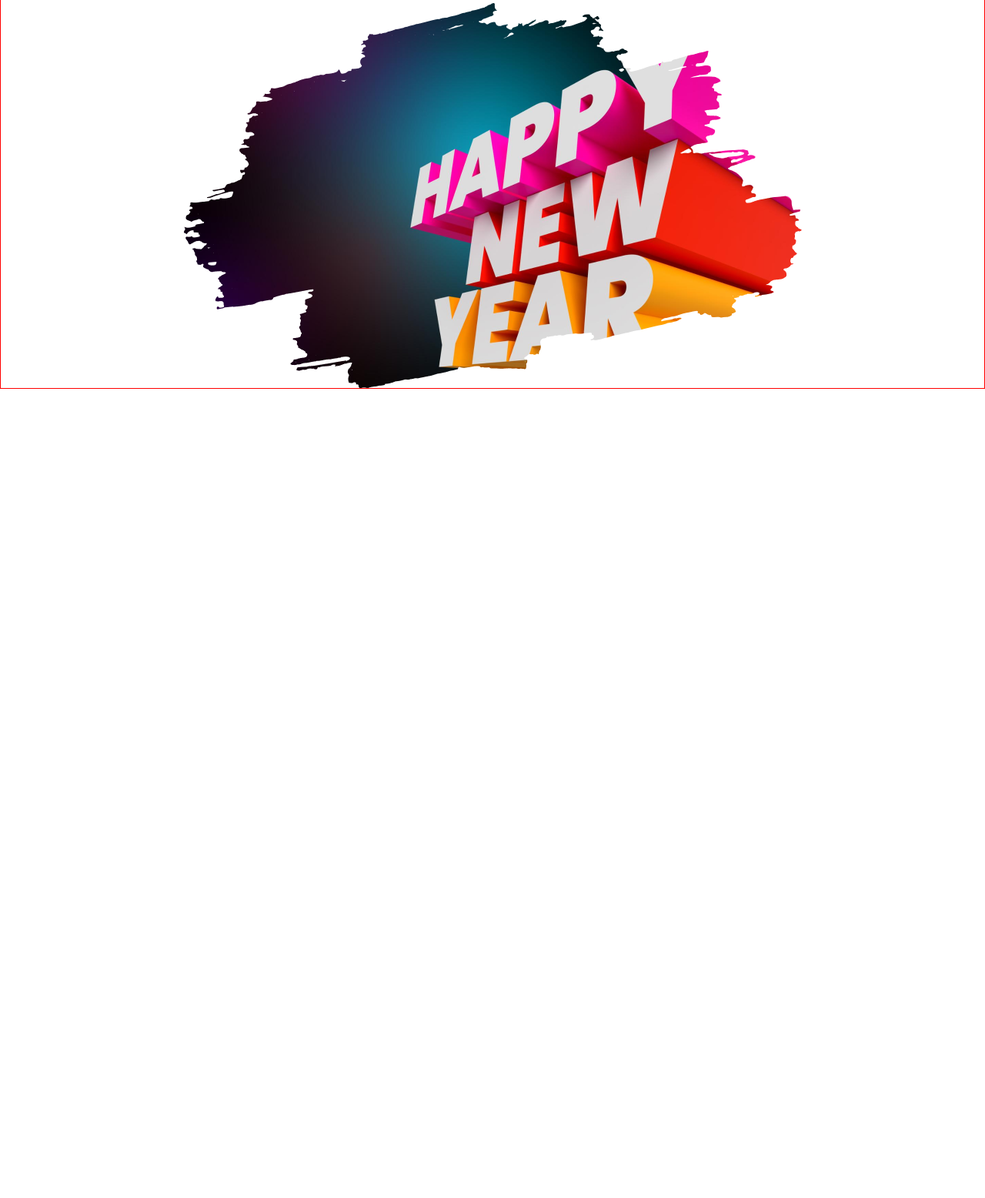
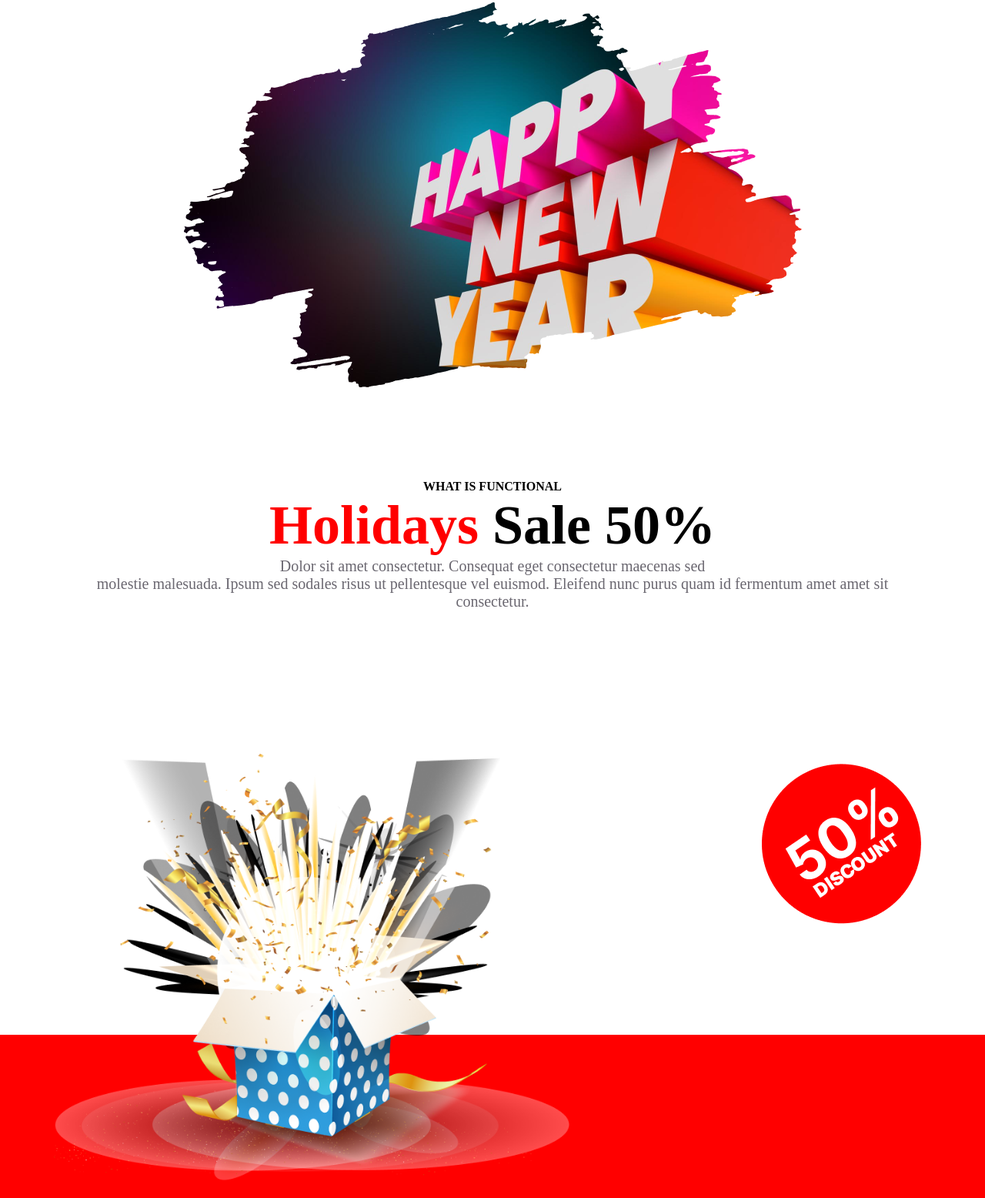
Before and after one commit to hasanbhuyan/new-year-rewsourse, a plain HTML site: page index.html in a window 1280 px wide. Shown: the part 1050-2606 px from the top of the page at 77% size. Before the commit the page ends 1555 px from the top, so only its background shows below. Drawn offline with Linux system fonts and the light colour scheme.

Commit message:
holyday discount section added

```diff
--- a/index.html
+++ b/index.html
@@ -26,6 +26,26 @@
                     <img src="images/New Year Photo.png" alt="">
                 </div>
         </section>
+
+        <section>
+            <div class="holyday-container">
+                <div class="what-is-function">
+                    <h4>WHAT IS FUNCTIONAL</h4>
+                     <h1><span class="color-primary">Holidays</span> Sale 50%</h1>
+                     <p class="text-description">Dolor sit amet consectetur. Consequat eget consectetur maecenas sed  <br>molestie malesuada. Ipsum sed sodales risus ut pellentesque vel euismod. Eleifend nunc purus quam id fermentum amet amet sit consectetur.</p>
+                </div>
+                <div class="holyday-banner-container">
+                    <div class="holyday-banner-left">
+                        <img src="images/Group 75.png" alt="">
+                    </div>
+                    <div class="holyday-banner-right">
+                        <img src="images/Group 44.png" alt="">
+                    </div>
+
+                </div>
+
+            </div>
+        </section>
     </main>
 
     <footer>
--- a/styles/style.css
+++ b/styles/style.css
@@ -1,15 +1,25 @@
 /* common styles  */
 
 *{
-    margin: 0;
+    margin: 0 auto;
     padding: 0;
     box-sizing: border-box;
 }
+.color-primary{
+    color: red;
+}
+.text-description{
+    color: rgba(7, 2, 17, 0.6);
+    font-size: 20px;
+    font-weight: 400;
+    text-align: center;
+}
 section{
+    max-width:1320px ;
     margin-top: 120px;
-    border: 1px solid red;
 }
 /* header section  */
+
 .header-content{
     max-width: 1320px;
     height: 600px;
@@ -36,7 +46,6 @@ section{
 }
 
 /* main */
-
 /* discount section  */
 .discount-content{
     display: flex;
@@ -59,3 +68,40 @@ section{
     font-weight: 700;
     margin-bottom: 50px;
 }
+
+/* holyday section  */
+.what-is-function{
+    display: flex;
+    flex-direction: column;
+    align-items: center;
+    width: 1060px;
+}
+.what-is-function>h1{
+    font-size: 72px;
+    font-weight: 900;
+}
+.holyday-banner-container{
+    background-image: url("../images/Rectangle\ 2.png");
+    background-position: bottom center;
+    background-repeat: no-repeat;
+    height: 780px;
+    display: flex;
+    justify-content: space-between;
+    align-items: center;
+    position: relative;
+}
+.holyday-banner-left{
+    position: absolute;
+    bottom: 20px;
+    left: 70px;
+}
+.holyday-banner-left img{
+    width: 670px;
+    height: 570px;
+}
+.holyday-banner-right{
+    width: 220px;
+    position: absolute;
+    right: 120px;
+    top: 150px;
+}
```
